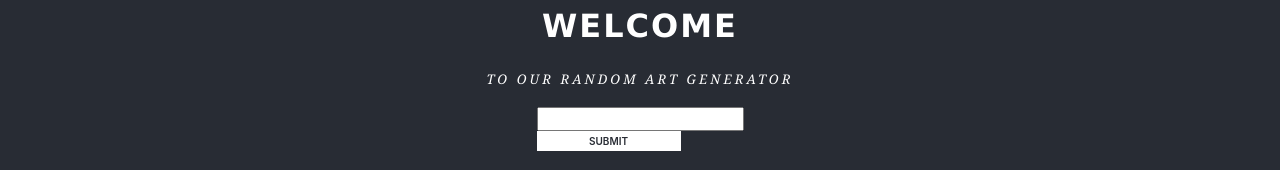
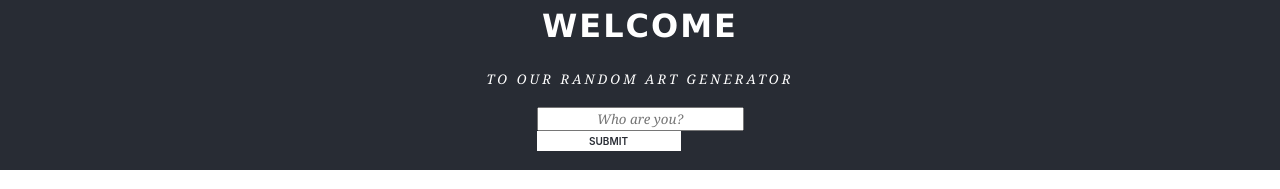
Before and after one commit to fridasolheim/IT2810-Project-2-React, a React (Create React App) app: page / in a window 1280 px wide. Shown: the top 189 px of the page. Built offline with nearby package versions, Linux system fonts and the light colour scheme.

Commit message:
Very small changes

```diff
--- a/src/App.css
+++ b/src/App.css
@@ -172,6 +172,7 @@ h2{
 .inputName{
   font-family: Georgia, 'Times New Roman', Times, serif;
   font-style: italic;
+  text-align: center;
 }
 
 .headerForm{
--- a/src/App.js
+++ b/src/App.js
@@ -181,7 +181,6 @@ render(){
         <div onClick={this.handleFetch} className="buttonStyle">FETCH ART</div>
         <div onClick={this.handleClear} className="buttonStyle">CLEAR ART</div>
         <div onClick={this.handleClick} className="buttonStyle">GENERATE ART</div>
-
       </div>
     </div>
   );
--- a/src/Components/Header.js
+++ b/src/Components/Header.js
@@ -34,7 +34,7 @@ class Header extends Component{
             <div className="headerForm">
                 <form style={this.state.shouldHide ? {} : { display: 'none' }}>
                     <div>
-                        <input type="text" className="inputName" value={this.state.value} onChange={this.handleChange} placeholder="Who are you?" />
+                        <input type="text" className="inputName" onChange={this.handleChange} placeholder="Who are you?"/>
                         <div onClick={this.handleSubmit} className="headerSubmit">SUBMIT</div>
                     </div>
                 </form>
```
